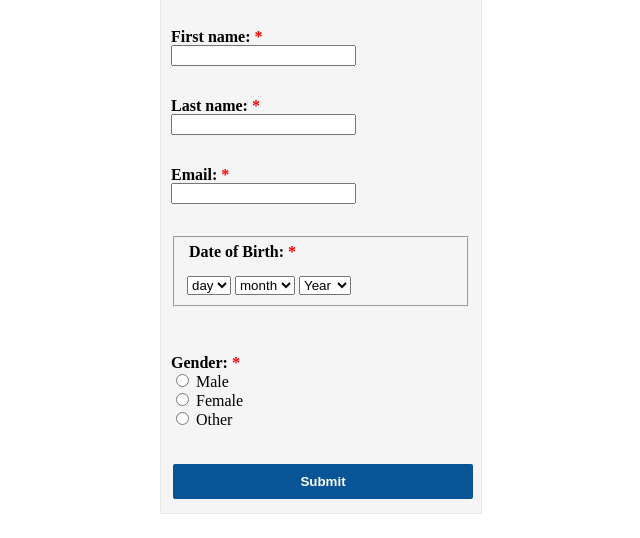
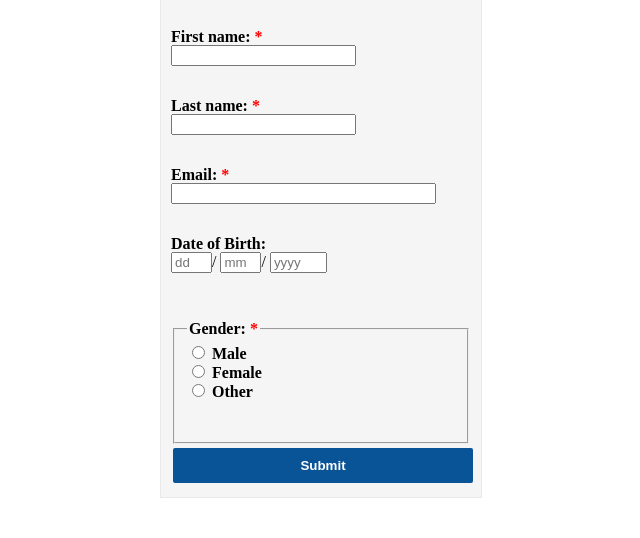
Before and after one commit to HemanthaReddi/UserFormForVisuallyImpaired, a plain HTML site: page index.html in a window 1280 px wide. Shown: the part 150-688 px from the top of the page, without its empty margins (319-959 px from the left). Drawn offline with Linux system fonts and the light colour scheme.

Commit message:
Changed as per Accessibility rules

```diff
--- a/index.html
+++ b/index.html
@@ -13,37 +13,44 @@
 
 <body>
 
-<div class="section"><h3 id="accessibilityEnabled">Accessibilty enabled</h3>
+<div class="section">
+<header>
+<h3 id="accessibilityEnabled">Accessibilty enabled</h3>
 <label class="switch">
-  <input type="checkbox" id="accessibilityEnabledToggle" checked>
+  <input class="switch" type="checkbox" id="accessibilityEnabledToggle" checked>
   <span class="slider round"></span>
 </label>
+</header>
 
    <h1>User Form</h1>
    <p>Please enter your details</p><br>
 
 <form action="/action_page.php">
 
- <b> <label  for="firstname" id="fname" onmouseover="textToAudio()">First name:</label></b><br>
-  <input type="text" id="firstname"  onmouseover="textToAudio() maxlength="50" required><br><br><br>
+ <b> <label  for="firstname" id="fname" onmouseenter="textToAudio()">First name:</label></b><br>
+  <input type="text" id="firstname"  onmouseenter="textToAudio() maxlength="50" required><br><br><br>
 
   <b><label for="lastname" id="lname">Last name:</label></b><br>
   <input type="text" id="lastname" maxlength="50" required><br><br><br>
 
   <b><label for="emailid" id="email">Email:</label></b><br>
-  <input id="emailid" type="text"  maxlength="64" required><br><br><br>
+  <input id="emailid" type="text" size="30" maxlength="64" required><br><br><br>
 
+  <b><label for="dob" id="dateofbirth">Date of Birth:</label></b><br>
+  <input type="text" id="dob" maxlength="2" size="2" placeholder="dd" required>/
+  <input type="text" id="dob" maxlength="2" size="2" placeholder="mm" required>/
+  <input type="text" id="dob" maxlength="4" size="4" placeholder="yyyy" required><br><br><br>
   <b>
-  <fieldset>
-  <legend><label for for="dob" id="date_of_birth">Date of Birth:</b><br></legend>
-   <select class="first" id="dob" name="date_of_birth:day" tabindex="7" id="day">
+  <!--<fieldset>
+  <legend><label for="dob" id="date_of_birth">Date of Birth:</b><br></legend>
+   <select class="first" id="dob" name="date_of_birth:day"  id="day">
           <option value="">day</option>
           <option value="1">1</option>
 
           <option value="31">31</option>
     </select>
 
-    <select name="date_of_birth:mon" tabindex="8" id="dob" onchange="onchangemonth(this.value)">
+    <select name="date_of_birth:mon"  id="dob" onchange="onchangemonth(this.value)">
           <option value="">month</option>
           <option value="1">Jan</option>
 
@@ -51,7 +58,7 @@
     </select>
 
 
-     <select name="date_of_birth:year"  tabindex="9" id="dob" onchange="onchangeyear(this.value)">
+     <select name="date_of_birth:year"  id="dob" onchange="onchangeyear(this.value)">
           <option value=""> Year</option>
           <option value="1920">1920</option>
 
@@ -60,16 +67,18 @@
            <option value="2012">2012</option>
 
      </select>
-	</fieldset>
- </label><br><br><br>
+	</fieldset>-->
+ </label><br>
 
-  <b><label id="gender">Gender:</label></b><br>
+<fieldset>
+  <legend><b><label id="gender">Gender:</label></b><br></legend>
   <input type="radio" id="male" class="gender" name="gender" value="male" required>
   <label for="male">Male</label><br>
   <input type="radio" id="female" class="gender" name="gender" value="female">
   <label for="female">Female</label><br>
   <input type="radio" id="other" class="gender" name="gender" value="other">
   <label for="other">Other</label><br><br><br>
+</fieldset>
 
 <input type="button" class="button" value="Submit">
 
```
